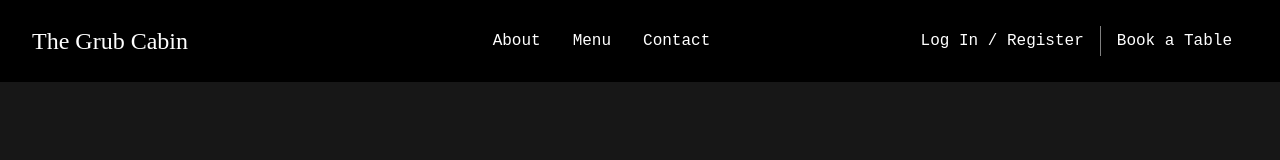
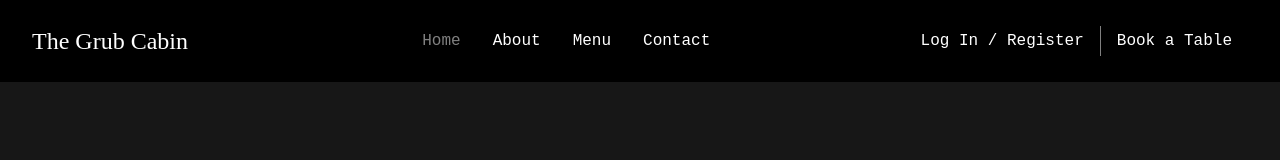
Before and after one commit to legenduzair/grub-cabin, a React (Create React App) app: page / in a window 1280 px wide. In both pictures the pointer is over the link "Home". Shown: the top 160 px of the page. Built offline with nearby package versions, Linux system fonts and the light colour scheme; the HTML template or start-up script is replaced by a standard one.

Commit message:
Adjust hover effects

```diff
--- a/src/components/Navbar/Navbar.css
+++ b/src/components/Navbar/Navbar.css
@@ -31,7 +31,7 @@
 }
 
 .navbar-links a:hover {
-    color: black;
+    color: grey;
 }
 
 .navbar-links a {
@@ -54,7 +54,7 @@
 }
 
 .app__navbar-login a:hover {
-    color: black;
+    color: grey;
 }
 
 .app__navbar-login div {
@@ -90,6 +90,7 @@
 
 .app__navbar-smallscreen_links {
     list-style: none;
+    padding-left: 0;
 }
 
 .app__navbar-smallscreen_links li {
@@ -102,7 +103,7 @@
 }
 
 .app__navbar-smallscreen_links li:hover {
-    color: black;
+    color: grey;
 }
 
 /* Mobile Styling */
```
